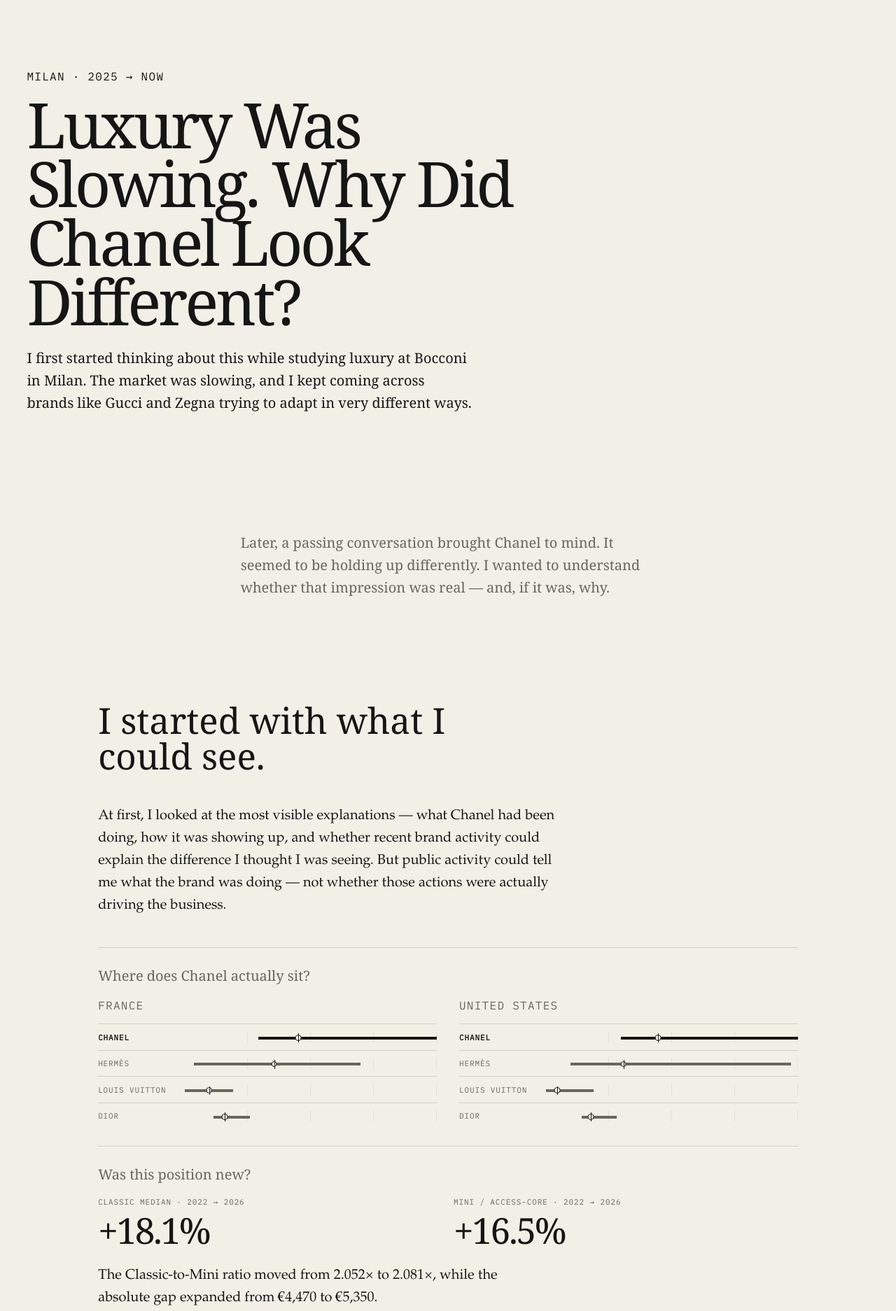
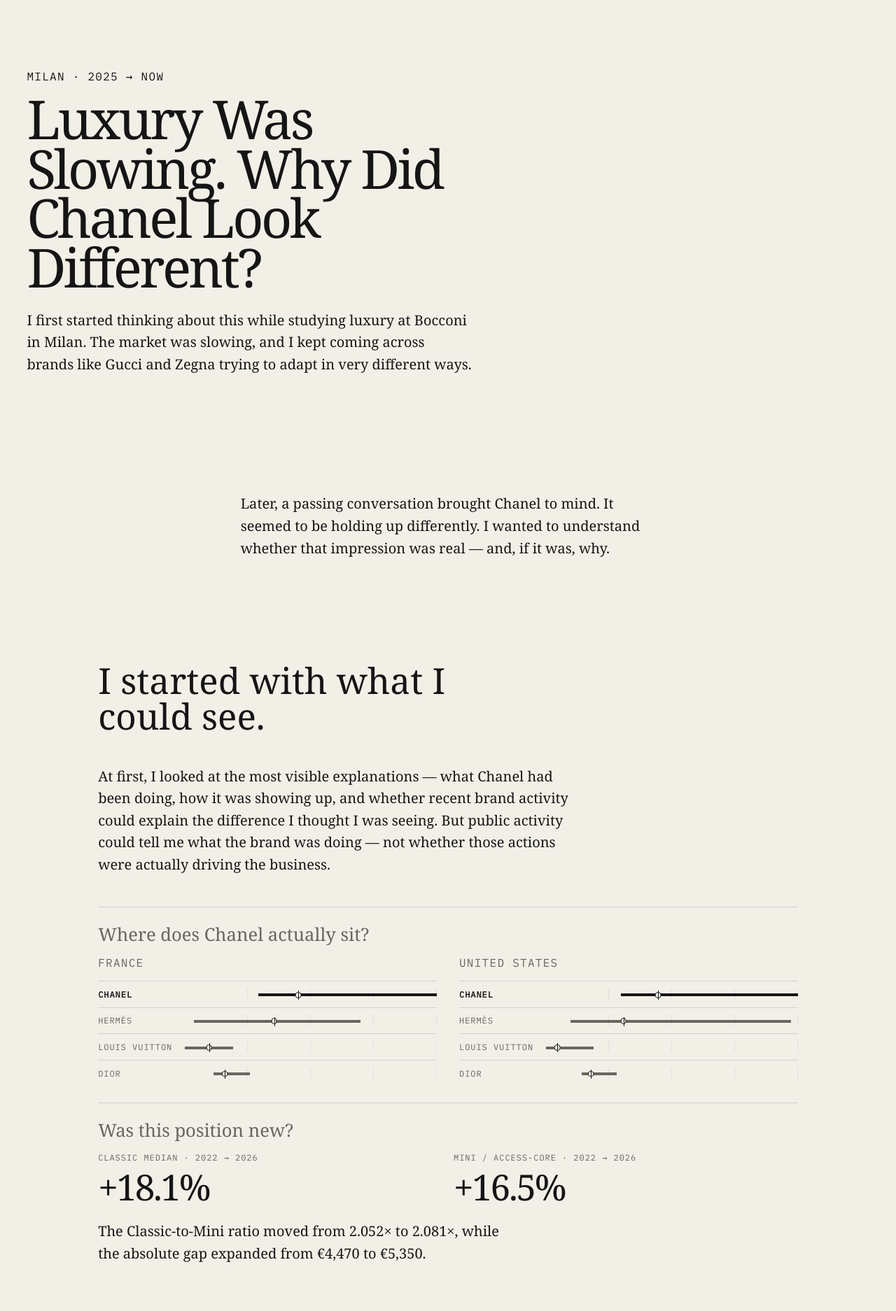
Before and after one commit to gabriel232ch/gabriel-portfolio, an Astro site: page / in a window 1280 px wide. Shown: the part 460-2334 px from the top of the page at 70% size. Built offline with nearby package versions, Linux system fonts and the light colour scheme; Astro itself is replaced by a stand-in of ours.

Commit message:
style(home): improve narrative readability

```diff
--- a/src/components/home/ChanelChapter.astro
+++ b/src/components/home/ChanelChapter.astro
@@ -21,11 +21,11 @@
   <div class="chanel-chapter__opening">
     <p class="data-copy">{copy.context}</p>
     <h2 id="chanel-title" class="display">{copy.title}</h2>
-    <p class="editorial">{copy.opening}</p>
+    <p class="body-copy">{copy.opening}</p>
   </div>
 
   <div class="chanel-chapter__return motion-reveal" data-home-motion>
-    <p class="editorial">{copy.return}</p>
+    <p class="body-copy">{copy.return}</p>
   </div>
 
   <div class="chanel-chapter__visible">
@@ -37,13 +37,13 @@
 
   <div class="chanel-chapter__turn motion-reveal" data-home-motion>
     <h3 class="display">{copy.missing}</h3>
-    <p class="editorial">{copy.missingBody}</p>
+    <p class="body-copy">{copy.missingBody}</p>
   </div>
 
   <ChanelBusinessSignal />
 
   <div class="chanel-chapter__current motion-reveal" data-home-motion>
-    <p class="editorial">{copy.current}</p>
+    <p class="body-copy">{copy.current}</p>
     <p class="body-copy">{copy.unresolved}</p>
     <p class="display chanel-chapter__status">{copy.status}</p>
     <a href={copy.href}>{copy.cta}</a>
--- a/src/components/home/OlistChapter.astro
+++ b/src/components/home/OlistChapter.astro
@@ -21,7 +21,7 @@
   <div class="olist-chapter__intro">
     <p class="data-copy">{copy.context}</p>
     <h2 id="olist-title" class="display">{copy.title}</h2>
-    <p class="editorial">{copy.samsung}</p>
+    <p class="body-copy">{copy.samsung}</p>
   </div>
 
   <div class="olist-chapter__progression">
--- a/src/components/home/SmallerCompaniesChapter.astro
+++ b/src/components/home/SmallerCompaniesChapter.astro
@@ -12,11 +12,11 @@
 >
   <div class="smaller-companies-chapter__question">
     <h2 id="smaller-companies-title" class="display">{copy.title}</h2>
-    <p class="editorial">{copy.opening}</p>
+    <p class="body-copy">{copy.opening}</p>
   </div>
 
   <div class="smaller-companies-chapter__shift motion-reveal" data-home-motion>
-    <p class="editorial">{copy.shift}</p>
+    <p class="body-copy">{copy.shift}</p>
   </div>
 
   <div class="smaller-companies-chapter__trail">
--- a/src/styles/home-chanel.css
+++ b/src/styles/home-chanel.css
@@ -16,18 +16,18 @@
 .chanel-chapter__opening h2 {
   max-width: 14ch;
   margin: var(--space-4) 0 var(--space-6);
-  font-size: clamp(3rem, 7vw, 6.5rem);
+  font-size: clamp(3rem, 6vw, 5.5rem);
   font-weight: 300;
-  line-height: 0.94;
+  line-height: 0.92;
   letter-spacing: -0.045em;
 }
 
-.chanel-chapter__opening > .editorial {
+.chanel-chapter__opening > .body-copy {
   max-width: 40rem;
 }
 
 .chanel-chapter__return {
-  color: var(--ink-muted);
+  color: var(--ink);
 }
 
 .chanel-chapter__visible {
@@ -66,6 +66,8 @@
 .chanel-question {
   margin: 0 0 var(--space-4);
   color: var(--ink-muted);
+  font-size: clamp(1.25rem, 2vw, 1.75rem);
+  line-height: 1.15;
 }
 
 .chanel-price-position,
@@ -96,7 +98,7 @@
 
 .chanel-price-position__row > .data-copy {
   color: var(--ink-muted);
-  font-size: 0.6875rem;
+  font-size: 0.75rem;
 }
 
 .chanel-price-position__row.is-chanel > .data-copy {
@@ -174,12 +176,13 @@
 .chanel-history-signal__rows span,
 .chanel-business-signal small {
   color: var(--ink-muted);
-  font-size: 0.6875rem;
+  font-size: 0.75rem;
   line-height: 1.4;
 }
 
 .chanel-history-signal__rows strong,
 .chanel-business-signal strong {
+  font-family: var(--font-editorial);
   font-size: clamp(2rem, 4vw, 3.8rem);
   font-weight: 300;
   letter-spacing: -0.045em;
--- a/src/styles/home.css
+++ b/src/styles/home.css
@@ -1,7 +1,7 @@
 main {
   --font-display: var(--font-editorial);
-  --font-body: var(--font-report-body);
-  font-family: var(--font-report-body);
+  --font-body: 'Newsreader Variable', Georgia, serif;
+  font-family: var(--font-body);
 }
 
 main .display {
@@ -11,15 +11,11 @@
   line-height: 0.92;
 }
 
-main .chanel-chapter p.editorial,
-main .chanel-chapter p.body-copy,
-main .olist-chapter p.editorial,
-main .olist-chapter p.body-copy,
-main .smaller-companies-chapter p.editorial,
-main .smaller-companies-chapter p.body-copy,
-main .home-now__item p.editorial {
-  font-size: 1.25rem;
-  line-height: 1.6;
+main .body-copy {
+  font-family: var(--font-body);
+  font-size: clamp(1.125rem, calc(1rem + 0.35vw), 1.25rem);
+  font-weight: 400;
+  line-height: 1.58;
 }
 
 .home-navigation {
```
Also changed, not shown: tests/e2e/home.spec.ts (+39 -3 lines), tests/e2e/home-visual.spec.ts-snapshots/home-desktop-dark-desktop-chromium-darwin.png, tests/e2e/home-visual.spec.ts-snapshots/home-desktop-light-desktop-chromium-darwin.png, tests/e2e/home-visual.spec.ts-snapshots/home-mobile-dark-mobile-chromium-darwin.png, tests/e2e/home-visual.spec.ts-snapshots/home-mobile-light-mobile-chromium-darwin.png.
